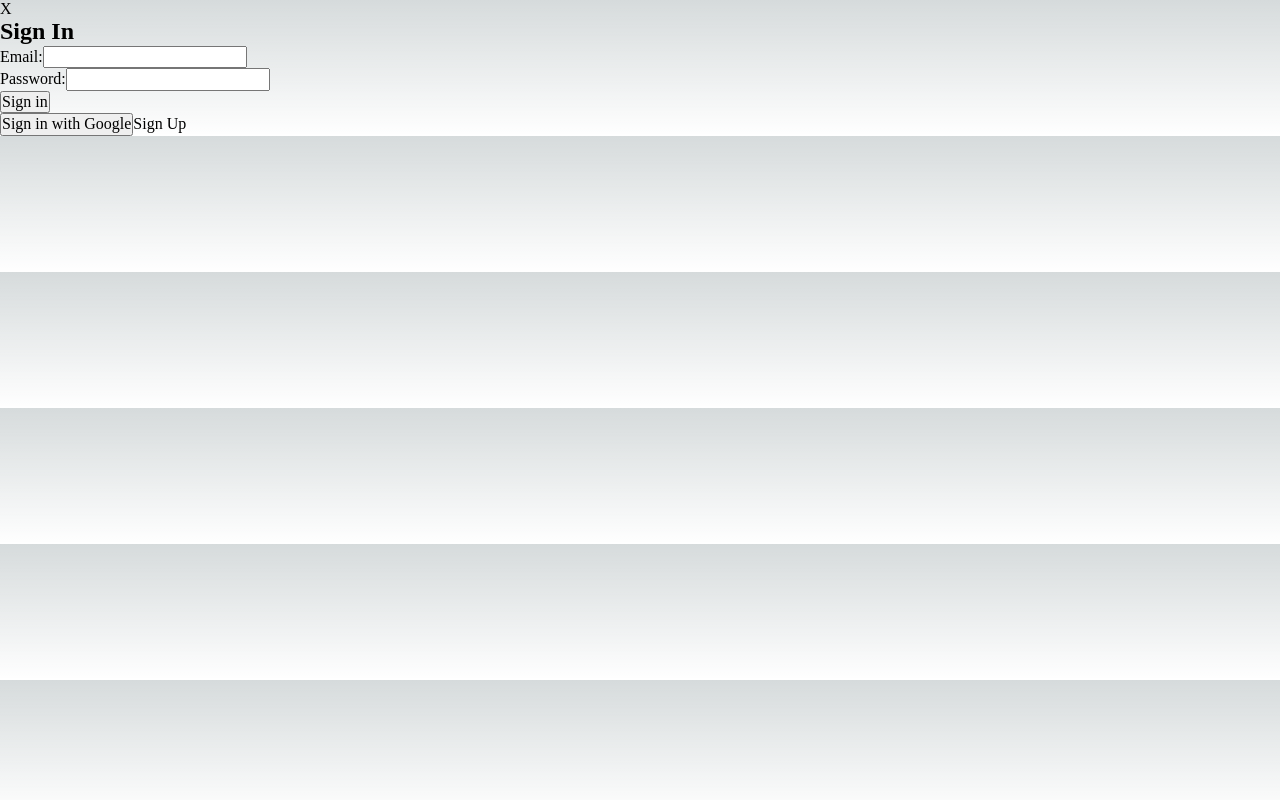
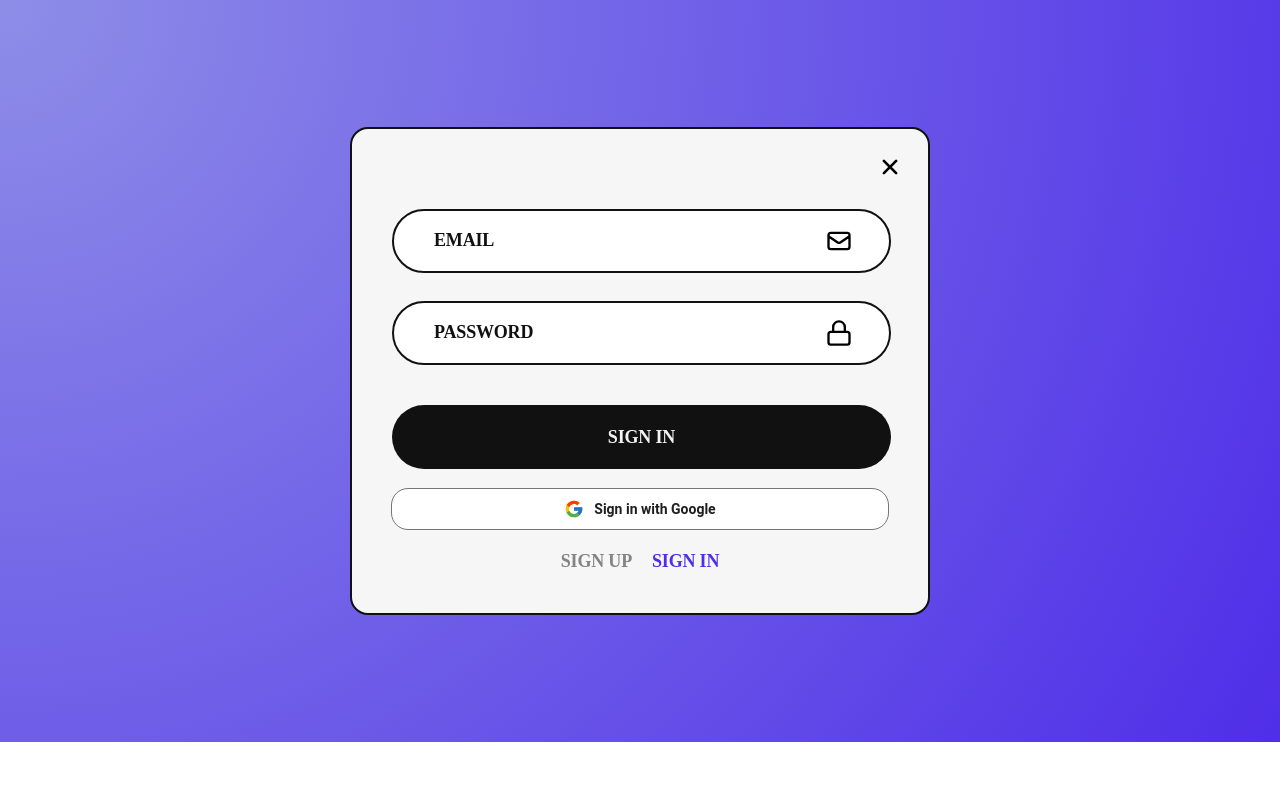
Before and after one commit to NikitaSimakov/bookshelf, a Next.js app: page /signin in a window 1280 px wide. Built offline with nearby package versions, Linux system fonts and the light colour scheme.

Commit message:
Sign in & Sign up styled pages (light theme)

```diff
--- a/app/globals.scss
+++ b/app/globals.scss
@@ -1,57 +1,4 @@
 @import "normalize.css/normalize.css";
-
-:root {
-  --max-width: 1100px;
-  --border-radius: 12px;
-  --font-mono: "DM Sans", sans-serif,
-    /* ui-monospace, Menlo, Monaco,
-    "Cascadia Mono", "Segoe UI Mono", "Roboto Mono", "Oxygen Mono",
-    "Ubuntu Monospace", "Source Code Pro", "Fira Mono", "Droid Sans Mono",
-    "Courier New", monospace; */
-      --foreground-rgb: 0,
-    0, 0;
-  --background-start-rgb: 214, 219, 220;
-  --background-end-rgb: 255, 255, 255;
-
-  --primary-glow: conic-gradient(
-    from 180deg at 50% 50%,
-    #16abff33 0deg,
-    #0885ff33 55deg,
-    #54d6ff33 120deg,
-    #0071ff33 160deg,
-    transparent 360deg
-  );
-  --secondary-glow: radial-gradient(rgba(255, 255, 255, 1), rgba(255, 255, 255, 0));
-
-  --tile-start-rgb: 239, 245, 249;
-  --tile-end-rgb: 228, 232, 233;
-  --tile-border: conic-gradient(#00000080, #00000040, #00000030, #00000020, #00000010, #00000010, #00000080);
-
-  --callout-rgb: 238, 240, 241;
-  --callout-border-rgb: 172, 175, 176;
-  --card-rgb: 180, 185, 188;
-  --card-border-rgb: 131, 134, 135;
-}
-
-@media (prefers-color-scheme: dark) {
-  :root {
-    --foreground-rgb: 255, 255, 255;
-    --background-start-rgb: 0, 0, 0;
-    --background-end-rgb: 0, 0, 0;
-
-    --primary-glow: radial-gradient(rgba(1, 65, 255, 0.4), rgba(1, 65, 255, 0));
-    --secondary-glow: linear-gradient(to bottom right, rgba(1, 65, 255, 0), rgba(1, 65, 255, 0), rgba(1, 65, 255, 0.3));
-
-    --tile-start-rgb: 2, 13, 46;
-    --tile-end-rgb: 2, 5, 19;
-    --tile-border: conic-gradient(#ffffff80, #ffffff40, #ffffff30, #ffffff20, #ffffff10, #ffffff10, #ffffff80);
-
-    --callout-rgb: 20, 20, 20;
-    --callout-border-rgb: 108, 108, 108;
-    --card-rgb: 100, 100, 100;
-    --card-border-rgb: 200, 200, 200;
-  }
-}
 
 * {
   box-sizing: border-box;
--- a/app/signin/layout.tsx
+++ b/app/signin/layout.tsx
@@ -1,11 +1,16 @@
 import { Metadata } from "next";
 import SignIn from "./page";
+import style from "./signin.module.scss";
 
 export const metadata: Metadata = {
   title: "Bookshelf | Sign in",
 };
 const SignInLayout = () => {
-  return <SignIn />;
+  return (
+    <section className={style.container}>
+      <SignIn />
+    </section>
+  );
 };
 
 export default SignInLayout;
--- a/app/signin/page.tsx
+++ b/app/signin/page.tsx
@@ -7,6 +7,10 @@ import Link from "next/link";
 import { toast, ToastContainer } from "react-toastify";
 import GoogleButton from "@/components/GoogleButton";
 import Spinner from "@/components/Spinner";
+import { IoClose } from "react-icons/io5";
+import { HiOutlineMail } from "react-icons/hi";
+import { FiLock } from "react-icons/fi";
+import style from "./signin.module.scss";
 
 const SignIn: FC = () => {
   const [email, setEmail] = useState("");
@@ -45,36 +49,54 @@ const SignIn: FC = () => {
   };
 
   return (
-    <div>
-      <Link href="/books/all">X</Link>
-      <h2>Sign In</h2>
+    <>
+      <div className={style.formWrapper}>
+        <Link className={style.closeButton} href="/books/all">
+          <IoClose size={"28px"} />
+        </Link>
         <form onSubmit={handleSignUp}>
-        <div>
-          <label htmlFor="email">Email:</label>
+          <div className={style.formBox}>
+            <div className={style.inputIconBox}>
               <input
+                className={style.input}
+                placeholder="email"
                 id="email"
                 type="email"
                 value={email}
                 onChange={(event) => setEmail(event.target.value)}
               />
+              <HiOutlineMail size={28} className={style.inputIcon} />
             </div>
-        <div>
-          <label htmlFor="password">Password:</label>
+            <div className={style.inputIconBox}>
               <input
+                className={style.input}
+                placeholder="password"
                 id="password"
                 type="password"
                 value={password}
                 onChange={(event) => setPassword(event.target.value)}
               />
+              <FiLock size={"28px"} className={style.inputIcon} />
             </div>
-        <button type="submit">Sign in</button>
+          </div>
+          <button className={style.submitButton} type="submit">
+            Sign in
+          </button>
         </form>
 
         <GoogleButton />
-      <Link href="/signup">Sign Up</Link>
+        <div className={style.linkBox}>
+          <Link className={style.link} href="/signup">
+            Sign Up
+          </Link>
+          <Link className={`${style.link} ${style.active}`} href="/signin">
+            Sign In
+          </Link>
+        </div>
+      </div>
+      <ToastContainer />
       <Spinner isLoading={isLoading} />
-      <ToastContainer />
-    </div>
+    </>
   );
 };
 
--- /dev/null
+++ b/app/signin/signin.module.scss
@@ -0,0 +1,115 @@
+.container {
+  width: 100%;
+  height: 100%;
+  background-color: rgba(79, 46, 232, 1);
+  background-image: radial-gradient(circle at top left, rgba(204, 236, 231, 0.5), rgba(79, 46, 232, 1));
+  padding: 127px 0 127px;
+}
+
+.formWrapper {
+  position: relative;
+
+  border: 2px solid #111111;
+  border-radius: 18px;
+
+  display: flex;
+  flex-direction: column;
+  width: 580px;
+  margin: 0 auto;
+  background-color: #f6f6f6;
+  padding: 80px 40px 40px;
+}
+
+.closeButton {
+  position: absolute;
+  top: 24px;
+  right: 24px;
+  display: inline-flex;
+  align-content: center;
+  justify-content: center;
+  align-items: center;
+}
+
+.closeIcon {
+  width: 20px;
+  height: 20px;
+  stroke: #111111;
+}
+
+.formBox {
+  display: flex;
+  flex-direction: column;
+  gap: 28px;
+}
+
+.input {
+  width: 499px;
+  height: 64px;
+  border-radius: 40px;
+  border: 2px solid rgba(17, 17, 17, 1);
+  text-indent: 40px;
+}
+
+.input::placeholder {
+  // padding-left: 40px;
+
+  font-family: DM Sans;
+  font-size: 18px;
+  font-weight: 700;
+  line-height: 24px;
+  letter-spacing: -0.01em;
+  text-align: left;
+  text-transform: uppercase;
+
+  color: rgba(17, 17, 17, 1);
+}
+
+.inputIconBox {
+  position: relative;
+}
+.inputIcon {
+  position: absolute;
+  top: 18px;
+  right: 35px;
+}
+.submitButton {
+  margin-top: 40px;
+  width: 499px;
+  height: 64px;
+  border-radius: 40px;
+  border: none;
+  color: rgba(243, 243, 243, 1);
+  background-color: rgba(17, 17, 17, 1);
+  font-family: DM Sans;
+  font-size: 18px;
+  font-weight: 700;
+  line-height: 24px;
+  letter-spacing: -0.01em;
+  text-transform: uppercase;
+
+  cursor: pointer;
+}
+
+.linkBox {
+  display: flex;
+  justify-content: center;
+  gap: 20px;
+
+  margin-top: 20px;
+}
+
+.link {
+  text-transform: uppercase;
+  color: rgba(17, 17, 17, 0.5);
+
+  font-family: DM Sans;
+  font-size: 18px;
+  font-weight: 700;
+  line-height: 24px;
+  letter-spacing: -0.01em;
+  text-align: left;
+}
+
+.active {
+  color: #4f2ee8;
+}
--- /dev/null
+++ b/components/GoogleButton.module.scss
@@ -0,0 +1,33 @@
+.googleButton {
+  height: 40px;
+  border-radius: 16px;
+  background-color: #ffffff;
+  outline: 1px solid #747775;
+  border: none;
+  display: flex;
+  align-items: center;
+  justify-content: center;
+  gap: 10px;
+
+  margin-top: 20px;
+
+  cursor: pointer;
+}
+
+.buttonText {
+  color: #1f1f1f;
+  padding: 0;
+
+  // display: inline-block;
+  // vertical-align: middle;
+
+  font-size: 14px;
+  font-weight: bold;
+  /* Use the Roboto font that is loaded in the <head> */
+  font-family: "Roboto", sans-serif;
+}
+
+.googleIcon {
+  height: 20px;
+  width: 20px;
+}
--- a/components/GoogleButton.tsx
+++ b/components/GoogleButton.tsx
@@ -3,6 +3,8 @@
 import { signIn } from "next-auth/react";
 import { useSearchParams } from "next/navigation";
 import { useState } from "react";
+import { FcGoogle } from "react-icons/fc";
+import style from "./GoogleButton.module.scss";
 
 const GoogleButton = () => {
   const [loading, setIsLoading] = useState(false);
@@ -20,8 +22,15 @@ const GoogleButton = () => {
     }
   };
   return (
-    <button onClick={handleClick}>
-      {loading ? <span>loading..</span> : <span>Sign in with Google</span>}
+    <button className={style.googleButton} onClick={handleClick}>
+      {loading ? (
+        <span className={style.buttonText}>Loading..</span>
+      ) : (
+        <>
+          <FcGoogle className={style.googleIcon} />
+          <span className={style.buttonText}>Sign in with Google</span>
+        </>
+      )}
     </button>
   );
 };
--- a/components/Spinner.module.scss
+++ b/components/Spinner.module.scss
@@ -1,11 +1,8 @@
 .spinnerContainer {
-  display: flex;
-  justify-content: center;
-  align-items: center;
-  height: 100vh;
+  position: relative;
 }
 .spinner {
-  position: absolute;
+  position: fixed;
   top: 50%;
   left: 50%;
   transform: translate(-50%, -50%);
--- a/components/Spinner.tsx
+++ b/components/Spinner.tsx
@@ -1,7 +1,7 @@
 import React from "react";
 import { ThreeDots } from "react-loader-spinner";
 import style from "./Spinner.module.scss";
-import "react-toastify/dist/ReactToastify.css";
+// import "react-toastify/dist/ReactToastify.css";
 
 interface SpinnerProps {
   isLoading: boolean;
--- a/package.json
+++ b/package.json
@@ -22,6 +22,7 @@
     "react": "18.2.0",
     "react-dom": "18.2.0",
     "react-firebase-hooks": "^5.1.1",
+    "react-icons": "^5.0.1",
     "react-loader-spinner": "^6.1.6",
     "react-toastify": "^9.1.3",
     "sass": "^1.69.5",
```
Also changed, not shown: app/signup/layout.tsx (+6 -1 lines), app/signup/page.tsx (+31 -12 lines), public/project-icon.svg (added), 1 other file (tests, documents, lock files or other folders). Lines whose indentation alone changed are shown as unchanged.
